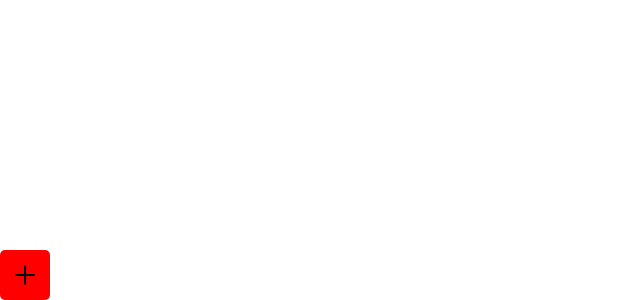
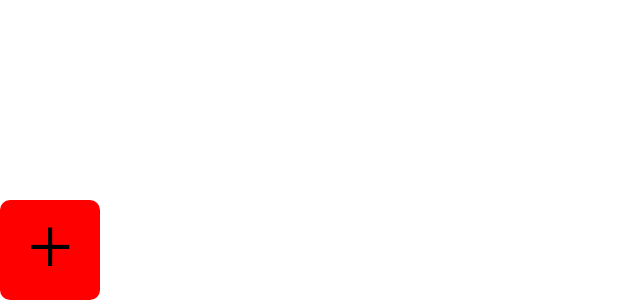
Before and after one commit to noamsi/ARStudioExamplexs2l0n, a plain HTML site: page index.html in a window 1280 px wide. Shown: the part 500-800 px from the top of the page, without its empty margins (0-640 px from the left). Drawn offline with Linux system fonts and the light colour scheme.

Commit message:
resize add button for desktop

```diff
--- a/index.html
+++ b/index.html
@@ -59,15 +59,15 @@
 
             <a-entity camera></a-entity>
             <div style="
-                    border-radius: 5px;
-                    font-size: 41px;
+                    border-radius: 10px;
+                    font-size: 82px;
                     text-align: center;
                     background: red;
                     position: absolute;
                     bottom: 0;
                     left: 0;
-                    width: 50px;
-                    height: 50px;
+                    width: 100px;
+                    height: 100px;
             ">+</div>
         </a-scene>
 
```
